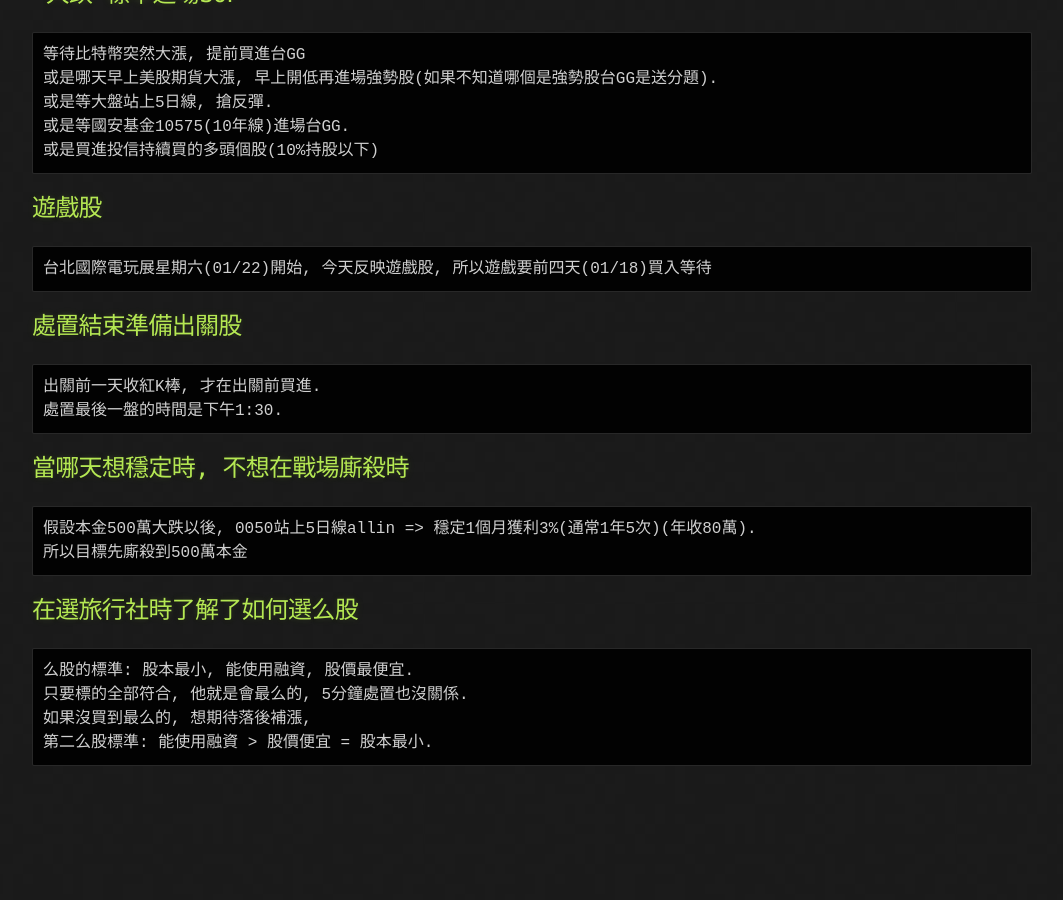
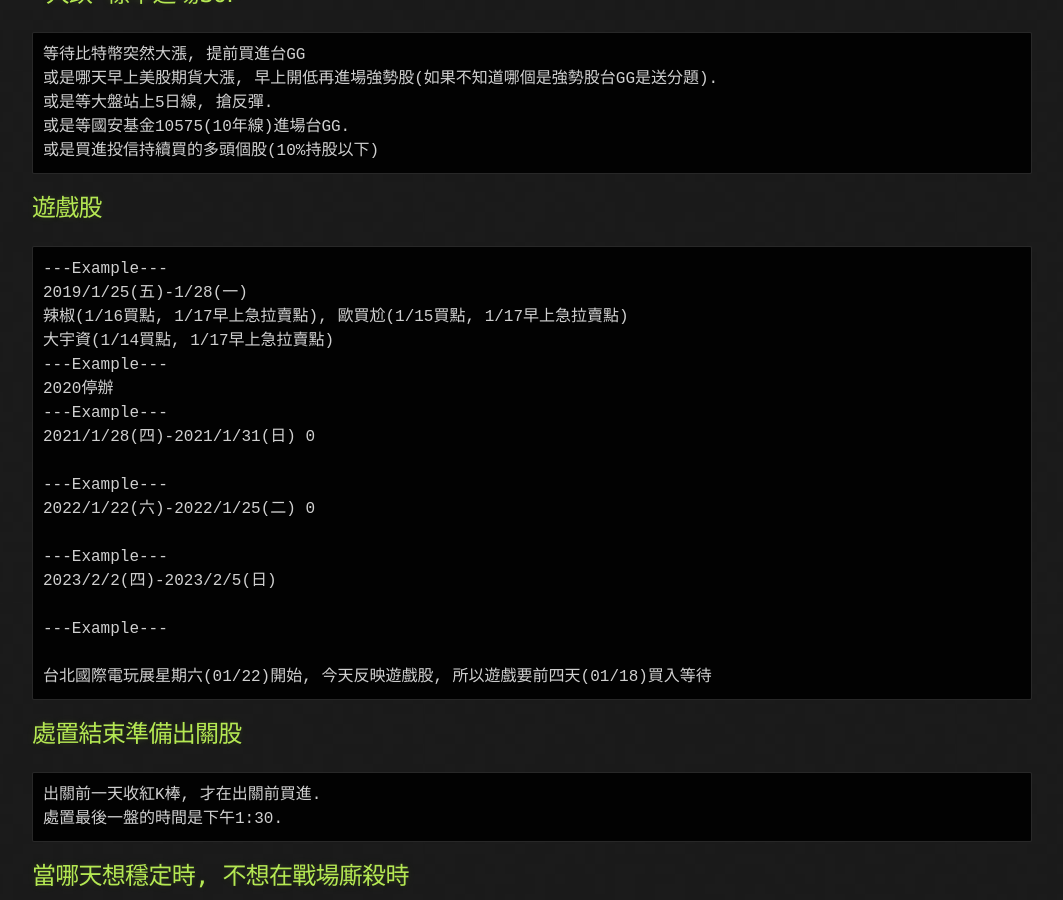
Before and after one commit to lepg5487/Stock_God, a Jekyll site: the page built from experience.md, in a window 1280 px wide and 900 px high, scrolled down 9505 px. Shown: the whole window, without its empty margins (108-1171 px from the left). Built offline with Jekyll 4.4.1, drawn with Linux system fonts in a browser that asks for light colours; our own code applies the rules of GitHub Pages for plain Markdown files; before the commit the page ends 10291 px from its top, so only the background shows below that.

Commit message:
Update experience.md

````diff
--- a/experience.md
+++ b/experience.md
@@ -405,6 +405,23 @@ IC設計 -> 晶圓代工 ->  IC封測 -> 電腦
 
 ## 遊戲股
 ```
+---Example---
+2019/1/25(五)-1/28(一)
+辣椒(1/16買點, 1/17早上急拉賣點), 歐買尬(1/15買點, 1/17早上急拉賣點)
+大宇資(1/14買點, 1/17早上急拉賣點)
+---Example---
+2020停辦
+---Example---
+2021/1/28(四)-2021/1/31(日) 0
+
+---Example---
+2022/1/22(六)-2022/1/25(二) 0
+
+---Example---
+2023/2/2(四)-2023/2/5(日)
+
+---Example---
+
 台北國際電玩展星期六(01/22)開始, 今天反映遊戲股, 所以遊戲要前四天(01/18)買入等待
 ```
 ## 處置結束準備出關股
````
